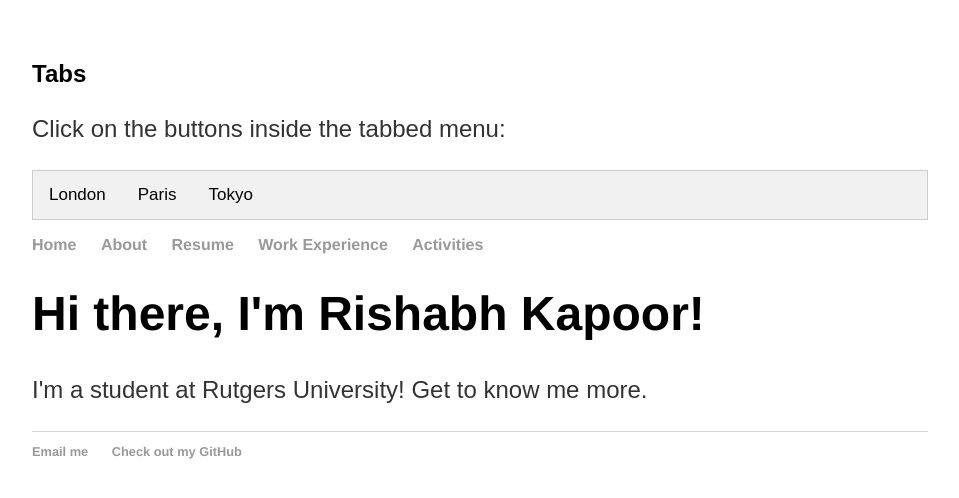
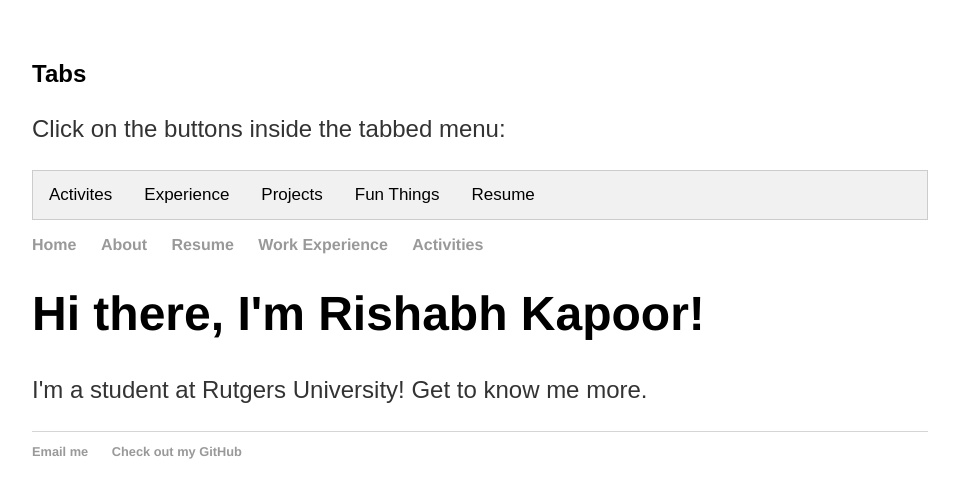
Before and after one commit to rishabhkapoor17/rishabhkapoor17.github.io, a Jekyll site: the page built from index.html, in a window 1280 px wide. Shown: the top 498 px of the page, without its empty margins (160-1119 px from the left). Built offline with Jekyll 4.4.1, drawn with Linux system fonts in a browser that asks for light colours.

Commit message:
Update default.html

```diff
--- a/_layouts/default.html
+++ b/_layouts/default.html
@@ -37,7 +37,7 @@
 /* Style the tab content */
 .tabcontent {
   display: none;
-  padding: 6px 12px;
+  padding: 300px 50px;
   border: 1px solid #ccc;
   border-top: none;
 }
@@ -49,23 +49,35 @@
 <p>Click on the buttons inside the tabbed menu:</p>
 
 <div class="tab">
-  <button class="tablinks" onclick="openCity(event, 'London')">London</button>
-  <button class="tablinks" onclick="openCity(event, 'Paris')">Paris</button>
-  <button class="tablinks" onclick="openCity(event, 'Tokyo')">Tokyo</button>
+  <button class="tablinks" onclick="openCity(event, 'Activites')">Activites</button>
+  <button class="tablinks" onclick="openCity(event, 'Experience')">Experience</button>
+  <button class="tablinks" onclick="openCity(event, 'Projects')">Projects</button>
+  <button class="tablinks" onclick="openCity(event, 'Fun Things')">Fun Things</button>
+  <button class="tablinks" onclick="openCity(event, 'Resume')">Resume</button>
 </div>
 
-<div id="London" class="tabcontent">
-  <h3>London</h3>
+<div id="Activities" class="tabcontent">
+  <h3>Activities</h3>
   <p>London is the capital city of England.</p>
 </div>
 
-<div id="Paris" class="tabcontent">
-  <h3>Paris</h3>
+<div id="Experience" class="tabcontent">
+  <h3>Experience</h3>
   <p>Paris is the capital of France.</p>
 </div>
 
-<div id="Tokyo" class="tabcontent">
-  <h3>Tokyo</h3>
+<div id="Projects" class="tabcontent">
+  <h3>Projects</h3>
+  <p>Tokyo is the capital of Japan.</p>
+</div>
+
+<div id="Fun Things" class="tabcontent">
+  <h3>Fun Things</h3>
+  <p>Tokyo is the capital of Japan.</p>
+</div>
+
+<div id="Resume" class="tabcontent">
+  <h3>Resume</h3>
   <p>Tokyo is the capital of Japan.</p>
 </div>
 
```
